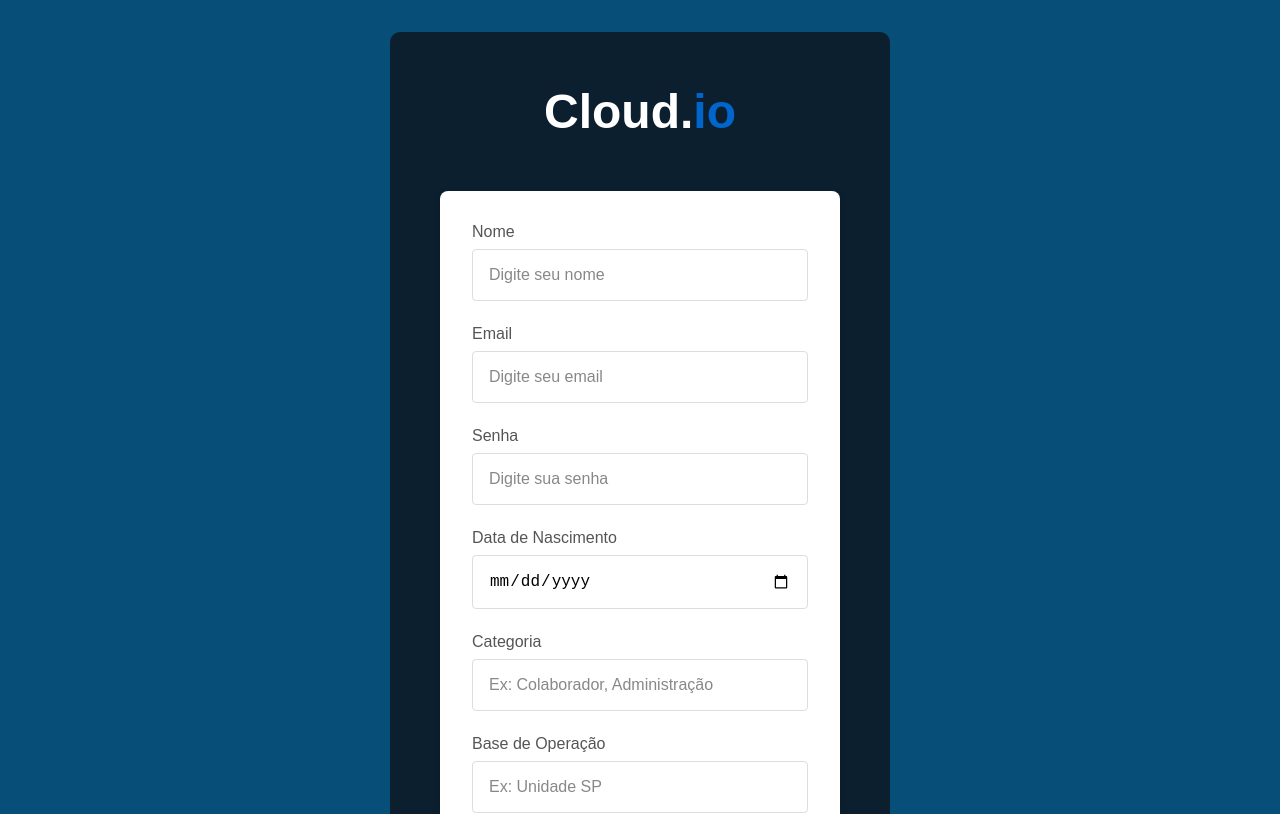
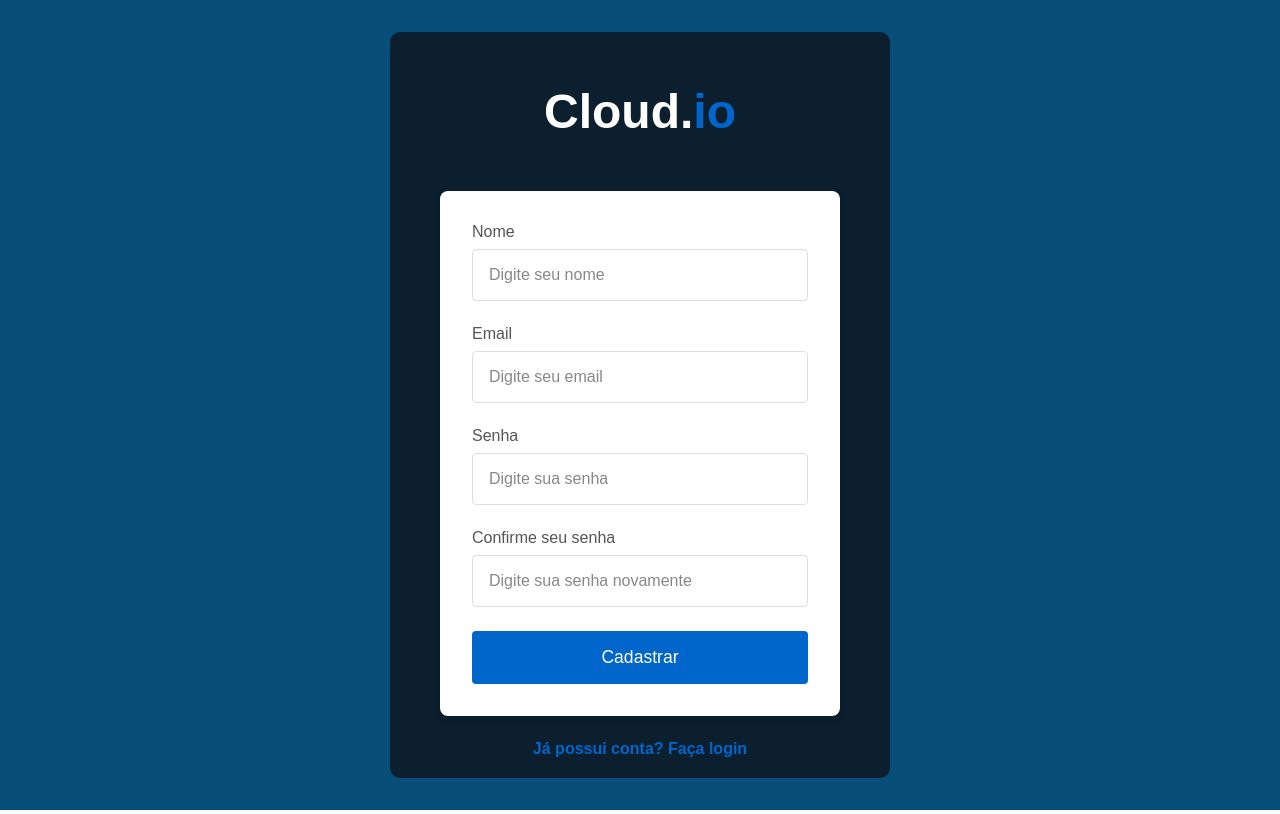
Before and after one commit to AndreHVentura/Cloud.io, a React (Create React App) app in the folder front/: page /cadastro in a window 1280 px wide. Shown: the top 814 px of the page. Built offline with nearby package versions, Linux system fonts and the light colour scheme.

Commit message:
atualização tela de cadastro

```diff
--- a/front/src/pages/Cadastro.tsx
+++ b/front/src/pages/Cadastro.tsx
@@ -66,14 +66,9 @@ const Cadastro: React.FC = () => {
           <InputLabel htmlFor="senha">Senha</InputLabel>
           <InputField name="password" type="password" placeholder="Digite sua senha" onChange={handleChange} required />
 
-          <InputLabel htmlFor="dataNascimento">Data de Nascimento</InputLabel>
-          <InputField name="dataNascimento" type="date" onChange={handleChange} required />
+          <InputLabel htmlFor="confirmar senha">Confirme seu senha</InputLabel>
+          <InputField name="password" type="password" placeholder="Digite sua senha novamente" onChange={handleChange} required />
 
-          <InputLabel htmlFor="categoria">Categoria</InputLabel>
-          <InputField name="role" placeholder="Ex: Colaborador, Administração" onChange={handleChange} required />
-
-          <InputLabel htmlFor="baseOperacao">Base de Operação</InputLabel>
-          <InputField name="baseOperacao" placeholder="Ex: Unidade SP" onChange={handleChange} required />
 
           <Button type="submit">Cadastrar</Button>
         </Form>
```
